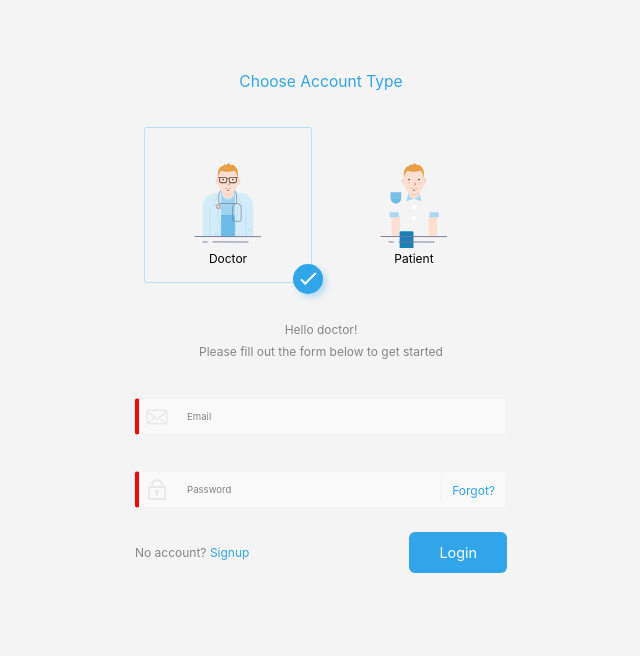
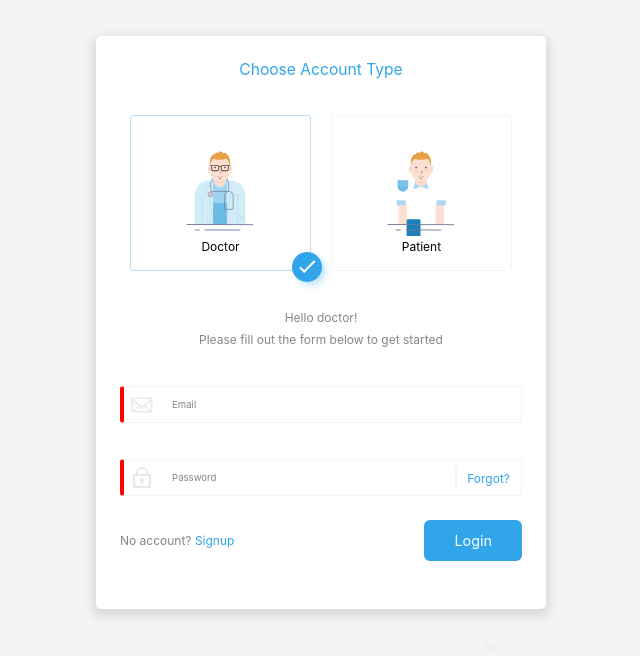
Before and after one commit to estherlinlin/login-form, a React (Create React App) app: page / in a window 1280 px wide. Shown: the top 656 px of the page, without its empty margins (319-959 px from the left). Built offline with nearby package versions, Linux system fonts and the light colour scheme.

Commit message:
modify bg position

```diff
--- a/src/App.scss
+++ b/src/App.scss
@@ -2,7 +2,7 @@
 
 :root {
   --default-font-size: 1.6rem;
-  --max-width: 35rem;
+  --max-width: 37.5rem;
 
   --black: #000;
   --white: #fff;
--- a/src/components/Auth/Form/Form.scss
+++ b/src/components/Auth/Form/Form.scss
@@ -31,6 +31,7 @@
   display: flex;
   justify-content: space-between;
   align-items: center;
+  margin-bottom: 2rem;
 }
 
 .hint-text {
--- a/src/components/Auth/Login/Login.js
+++ b/src/components/Auth/Login/Login.js
@@ -23,8 +23,9 @@ const Login = () => {
         </span>
       </div>
       <Form />
-      {/* <BgImage className="bg-img"/> */}
-      {/* <div className="bg-img"></div> */}
+      <div className="bg-img" >
+        <BgImage />
+      </div>
     </div>
   );
 };
--- a/src/components/Auth/Login/Login.scss
+++ b/src/components/Auth/Login/Login.scss
@@ -5,21 +5,30 @@
   max-width: var(--max-width);
   width: 100%;
   background-color: var(--white);
-  margin: 4rem auto;
+  margin: 3rem auto;
   padding: 2rem;
-//   box-shadow: 0 4px 10px 4px rgba(#000, 0.1);
+  box-shadow: 0 4px 10px 4px rgba(#000, 0.1);
   border-radius: 5px;
-  @media only screen and (max-width: $sz-xsmall) {
+  z-index: 0;
+  @media only screen and (max-width: $sz-small) {
     height: 100vh;
-    margin: auto 0;
+    margin: 0 auto;
   }
 
-  background: url(../../../assets/images/img_town_370x170@3x.svg);
-  background-attachment: fixed;
-  background-position: bottom;
-  background-repeat: no-repeat;
 }
 
+.bg-img {
+  //   background: url(../../../assets/images/img_town_370x170@3x.svg);
+  //   background-attachment: fixed;
+  //   background-position: bottom;
+  //   background-size: cover;
+  width: 100%;
+  height: auto;
+  left: 0;
+  bottom: 0;
+  position: fixed;
+  z-index: -1;
+}
 
 .greetings {
   color: var(--dark-grey);
```
